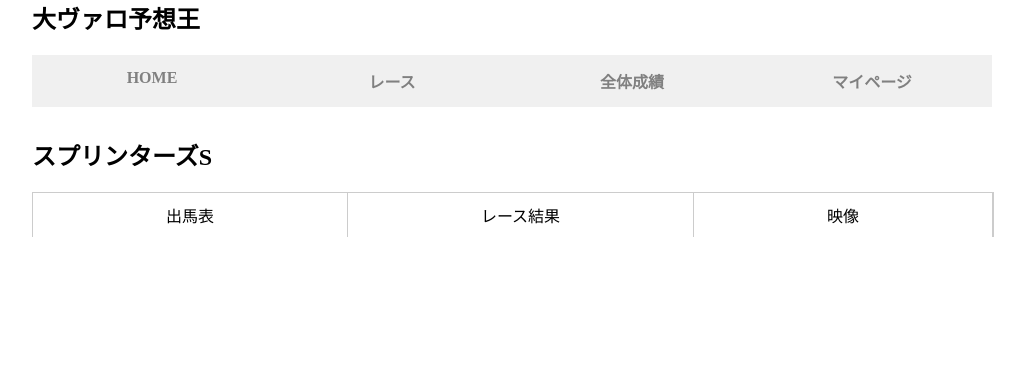
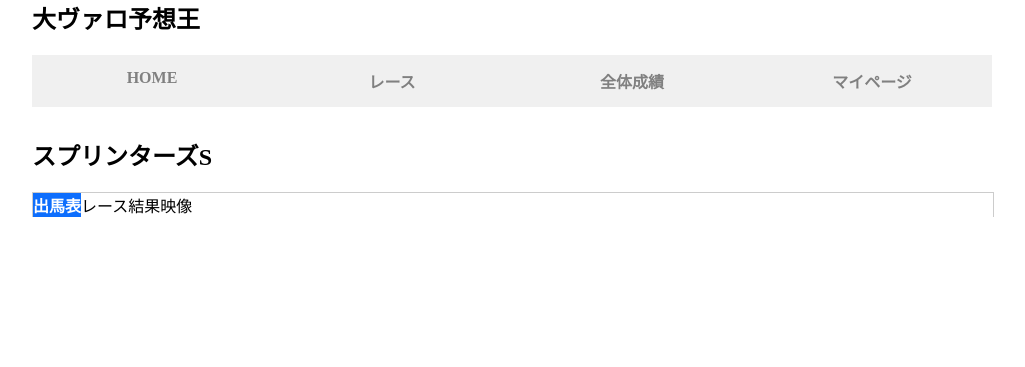
Before and after one commit to mayo2451/Beta-miyakeiba, a Flask app: page /race/2 in a window 1280 px wide. Shown: the top 367 px of the page, without its empty margins (128-1153 px from the left). Run offline with Flask 3, Linux system fonts and the light colour scheme; data comes from the database, SQL or seed files in the repository; data that the repository does not hold is empty; parts of the project's set-up code (start-up, migrations or seed data) failed here and were passed over.

Commit message:
Update ShowRacePage.css

```diff
--- a/miyakeiba-beta/static/ShowRacePage.css
+++ b/miyakeiba-beta/static/ShowRacePage.css
@@ -7,45 +7,26 @@
     /* 下の線はつけない */
     width: 100%;
 }
-/* ボタンの基本スタイル */
-.btn {
-    flex-grow: 1;
-    /* ボタンの幅を均等に広げる */
-    padding: 10px 20px;
-    text-align: center;
-    text-decoration: none;
-    /* リンクの下線をなくす */
-    color: #000;
-    /* 文字の色 */
-    background-color: #fff;
-    border-right: 1px solid #ccc;
-    /* ボタン間の区切り線 */
-    border-top: none;
-    /* 上の線はつけない */
-    border-left: none;
-    /* 左の線はつけない */
-    /* マウスカーソルを合わせたときのスタイル */
-    cursor: pointer;
+/* btn-primary (アクティブなボタン) */
+.btn-primary {
+    background-color: #0d6efd; /* 青い背景色 */
+    color: #fff;              /* 白い文字色 */
+    font-weight: bold;         /* 文字を太くする */
+    border-color: #0d6efd;     /* 枠線の色 */
 }
-
+/* btn-outline-primary (非アクティブなボタン) */
+.btn-outline-primary {
+    background-color: transparent; /* 背景を透明に */
+    color: #000;                   /* 文字の色 */
+    border-color: #ccc;            /* 枠線の色 */
+}
 .btn:first-child {
     border-left: none;
     /* 最初のボタンの左側の線は消す */
 }
-
-/* アクティブなタブのスタイル */
-.btn.active {
-    background-color: #0d6efd;
-    /* 青い背景色 */
-    color: #fff;
-    /* 白い文字色 */
-    font-weight: bold;
-    /* 文字を太くする */
-}
 .tab-content {
     display: none; /* デフォルトではすべて非表示 */
 }
-
 .tab-content.active {
     display: block; /* activeクラスがついたものだけ表示 */
 }
```
